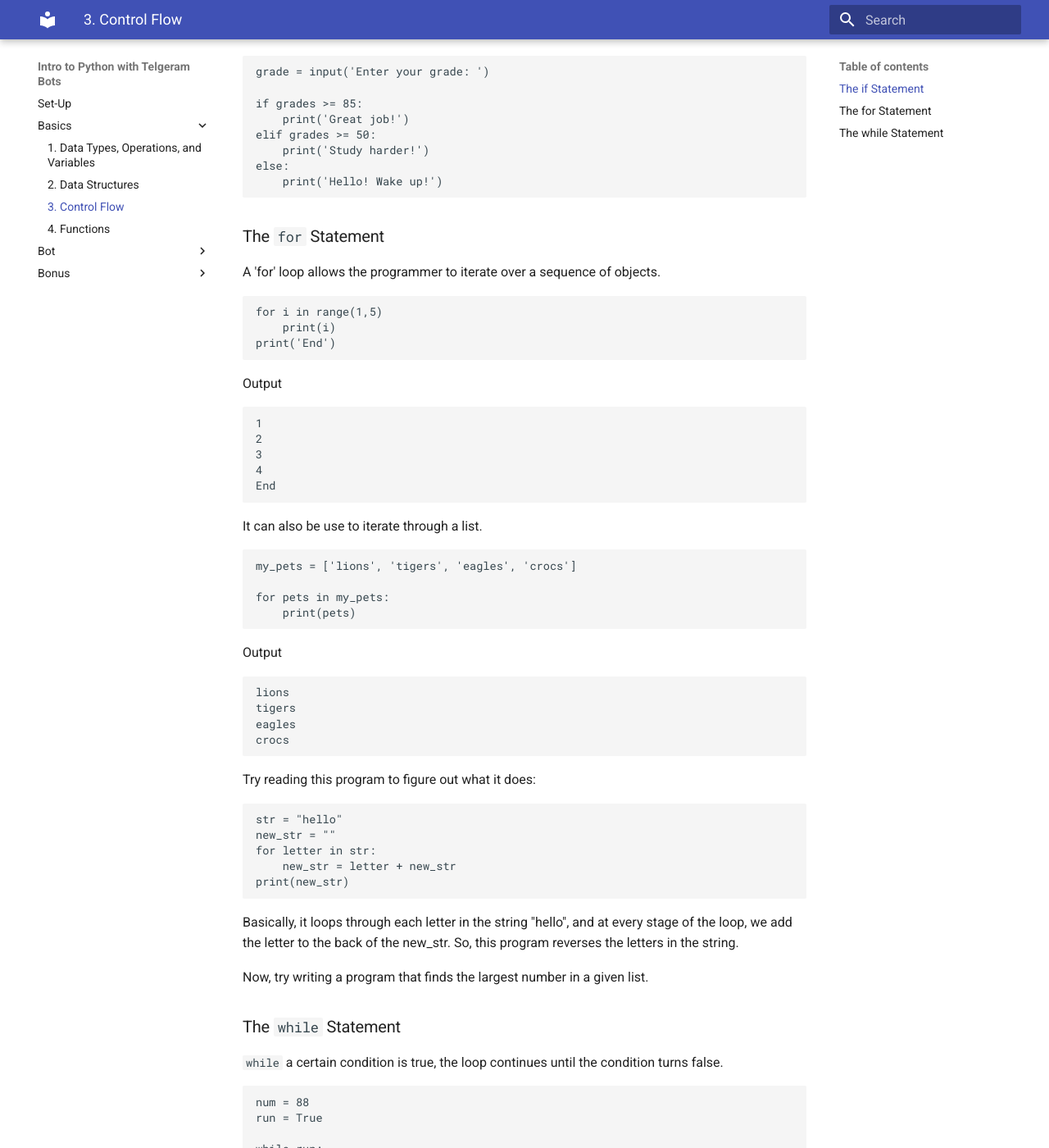
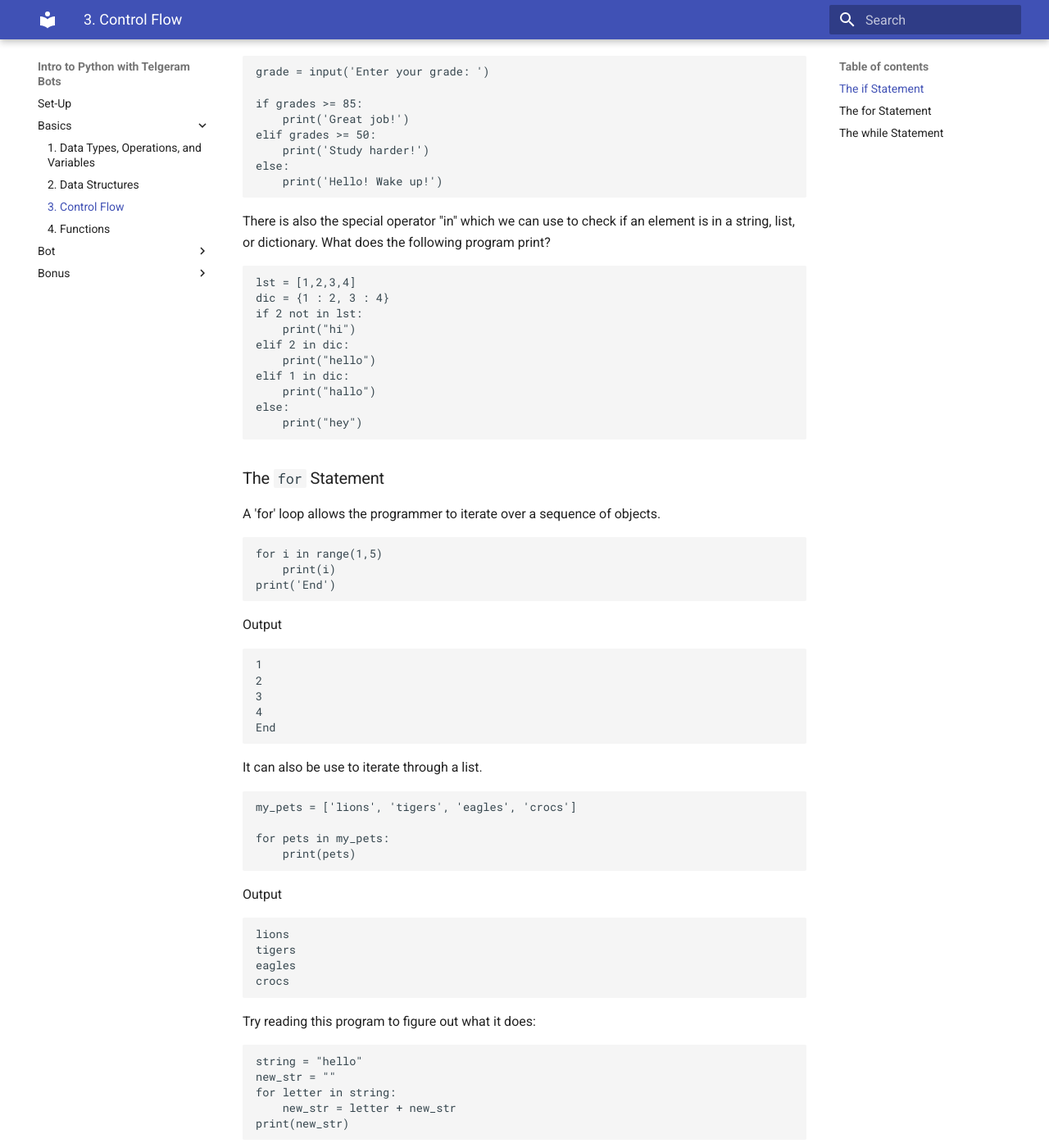
Before and after one commit to USP-Python/USP-Python.github.io, an MkDocs documentation site: the page built from docs/03-basics.md, in a window 1280 px wide and 1400 px high, scrolled down 484 px. Shown: the whole window at 82% size. Built offline with MkDocs 1.6.1 and Material for MkDocs 9.7.7, drawn with Linux system fonts in a browser that asks for light colours; old or Windows-style settings are respelled for this version of MkDocs.

Commit message:
added section on "in"

````diff
--- a/docs/03-basics.md
+++ b/docs/03-basics.md
@@ -18,6 +18,21 @@ elif grades >= 50:
     print('Study harder!')
 else:
     print('Hello! Wake up!')
+```
+
+There is also the special operator "in" which we can use to check if an element is in a string, list, or dictionary. What does the following program print?
+
+```python
+lst = [1,2,3,4]
+dic = {1 : 2, 3 : 4}
+if 2 not in lst:
+    print("hi")
+elif 2 in dic:
+    print("hello")
+elif 1 in dic:
+    print("hallo")
+else:
+    print("hey")
 ```
 
 ### The `for` Statement
@@ -60,9 +75,9 @@ crocs
 Try reading this program to figure out what it does:
 
 ```python
-str = "hello"
+string = "hello"
 new_str = ""
-for letter in str:
+for letter in string:
     new_str = letter + new_str
 print(new_str)
 ```
````
